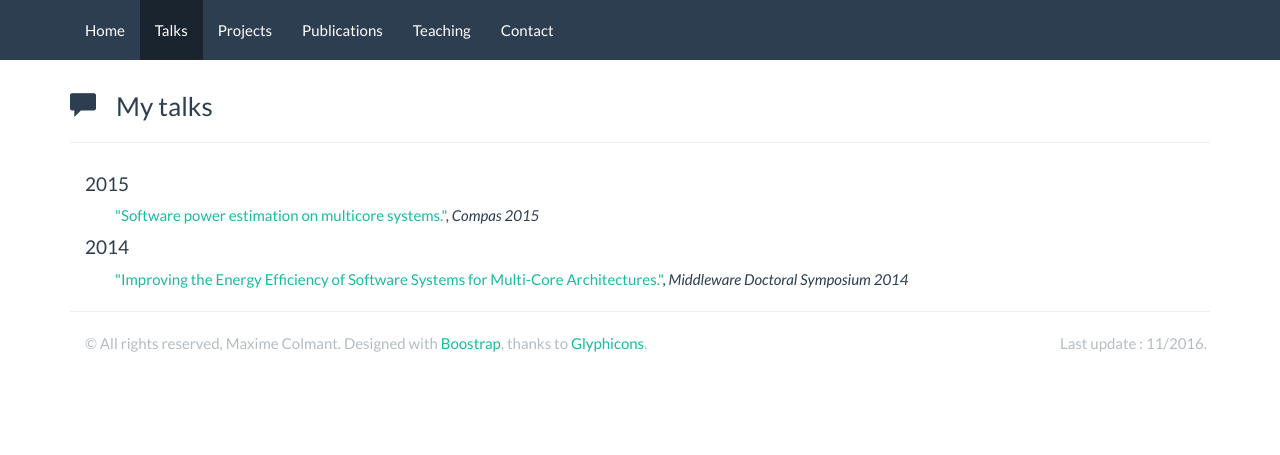
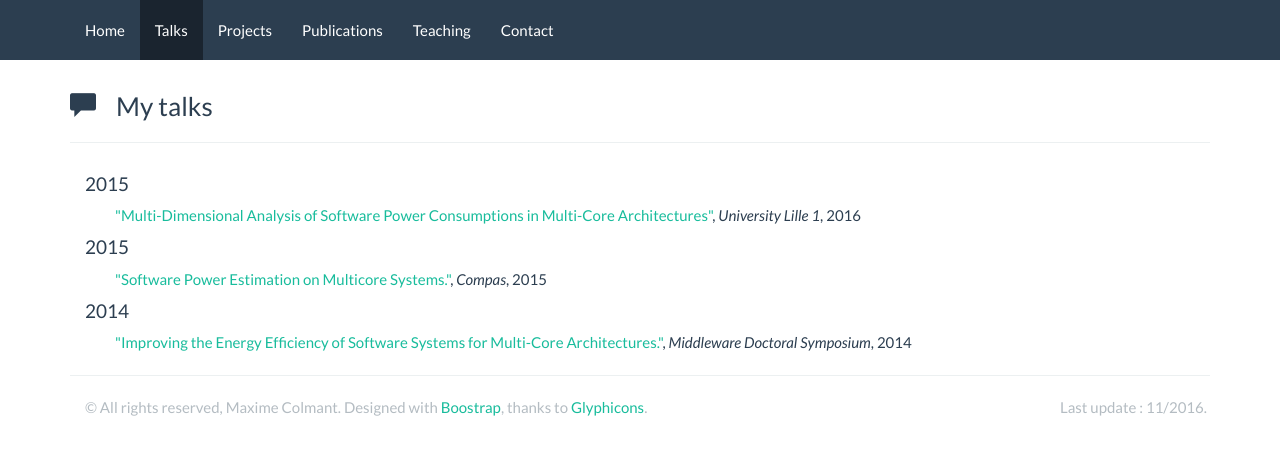
Before and after one commit to mcolmant/mcolmant.github.io, a Jekyll site: the page built from talks/index.html, in a window 1280 px wide. Shown: the top 455 px of the page. Built offline with Jekyll 4.4.1, drawn with Linux system fonts in a browser that asks for light colours.

Commit message:
fix: speakerdeck problem... upload all selected presentations in github instead

```diff
--- a/talks/index.html
+++ b/talks/index.html
@@ -16,7 +16,16 @@
       <h4>2015</h4>
       <div class="col-md-12">
         <div class="col-md-12">
-          <a href="https://speakerdeck.com/mcolmant/software-power-estimation-on-multicore-systems">"Software power estimation on multicore systems."</a>, <em>Compas 2015</em>
+          <a href="{{ "/docs/colmant-defense-16.pdf" | prepend: site.baseurl }}">"Multi-Dimensional Analysis of Software Power Consumptions in Multi-Core Architectures"</a>, <em>University Lille 1</em>, 2016
+        </div>
+      </div>
+    </div>
+
+    <div class="col-md-12">
+      <h4>2015</h4>
+      <div class="col-md-12">
+        <div class="col-md-12">
+          <a href="{{ "/docs/colmant-compas-15.pdf" | prepend: site.baseurl }}">"Software Power Estimation on Multicore Systems."</a>, <em>Compas</em>, 2015
         </div>
       </div>
     </div>
@@ -25,7 +34,7 @@
       <h4>2014</h4>
       <div class="col-md-12">
         <div class="col-md-12">
-          <a href="https://speakerdeck.com/mcolmant/improving-the-energy-efficiency-of-software-systems-for-multi-core-architectures">"Improving the Energy Efficiency of Software Systems for Multi-Core Architectures."</a>, <em>Middleware Doctoral Symposium 2014</em>
+          <a href="{{ "/docs/colmant-middleware-14.pdf" | prepend: site.baseurl }}">"Improving the Energy Efficiency of Software Systems for Multi-Core Architectures."</a>, <em>Middleware Doctoral Symposium</em>, 2014
         </div>
       </div>
     </div>
```
Also changed, not shown: 3 other files.
